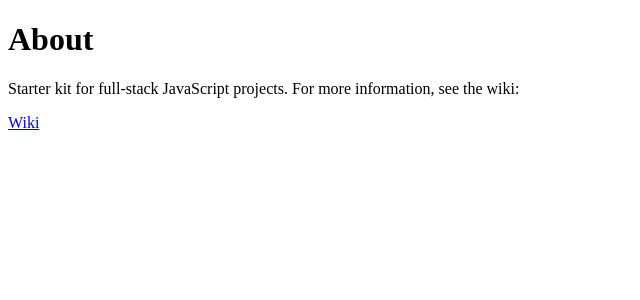
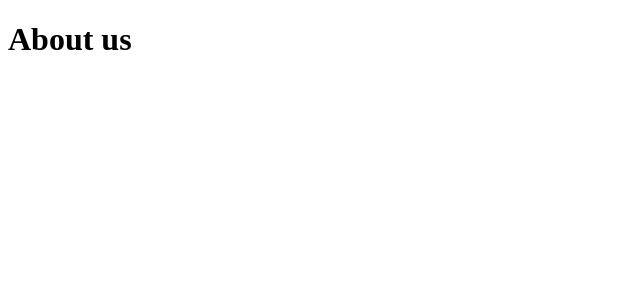
Before and after one commit to Riyaazct/no-bugs-edufocus-za, a React (Create React App) app in the folder client/: page /about/this/site in a window 1280 px wide. Shown: the top 300 px of the page, without its empty margins (0-640 px from the left). Built offline with nearby package versions, Linux system fonts and the light colour scheme.

Commit message:
first commit

```diff
--- a/client/src/pages/About.js
+++ b/client/src/pages/About.js
@@ -1,12 +1,7 @@
 const About = () => (
 	<main role="main">
 		<div>
-			<h1>About</h1>
-			<p>
-				Starter kit for full-stack JavaScript projects. For more information,
-				see the wiki:
-			</p>
-			<a href="https://github.com/textbook/starter-kit/wiki">Wiki</a>
+			<h1>About us</h1>
 		</div>
 	</main>
 );
```
